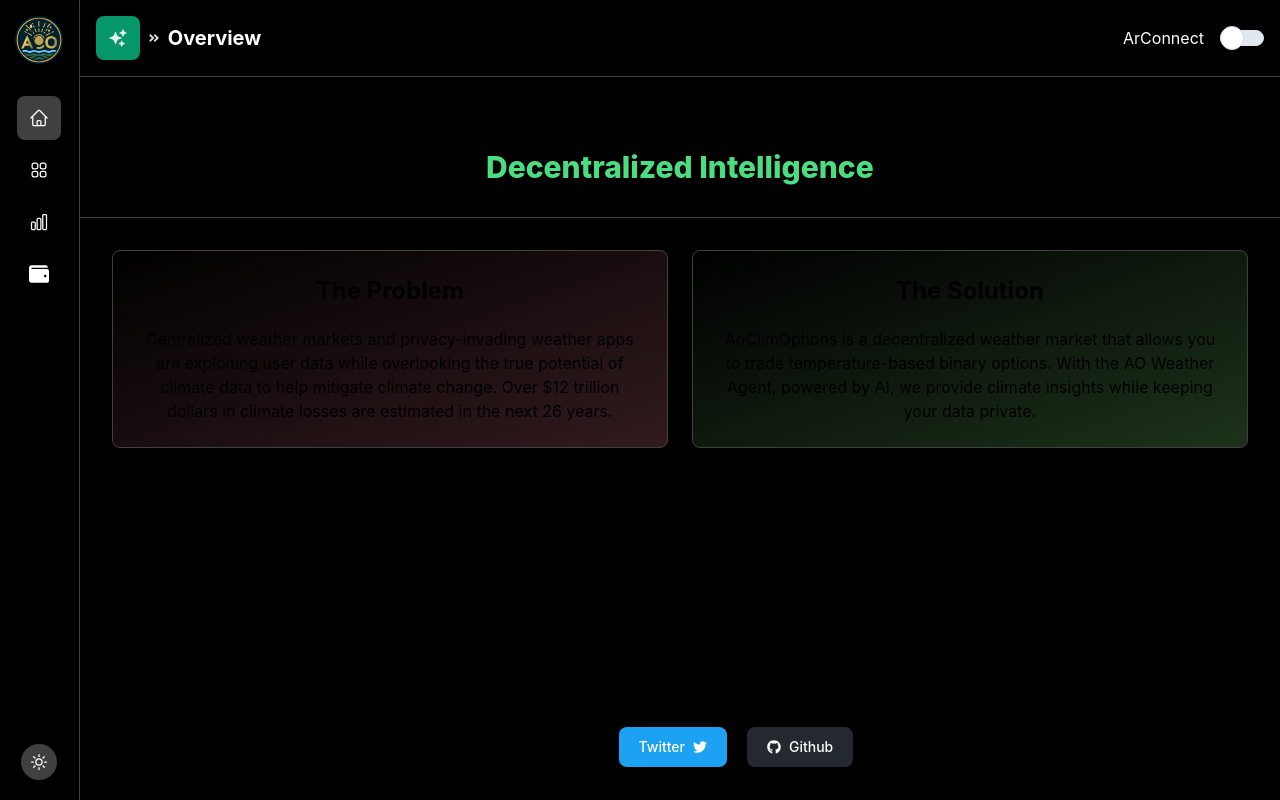
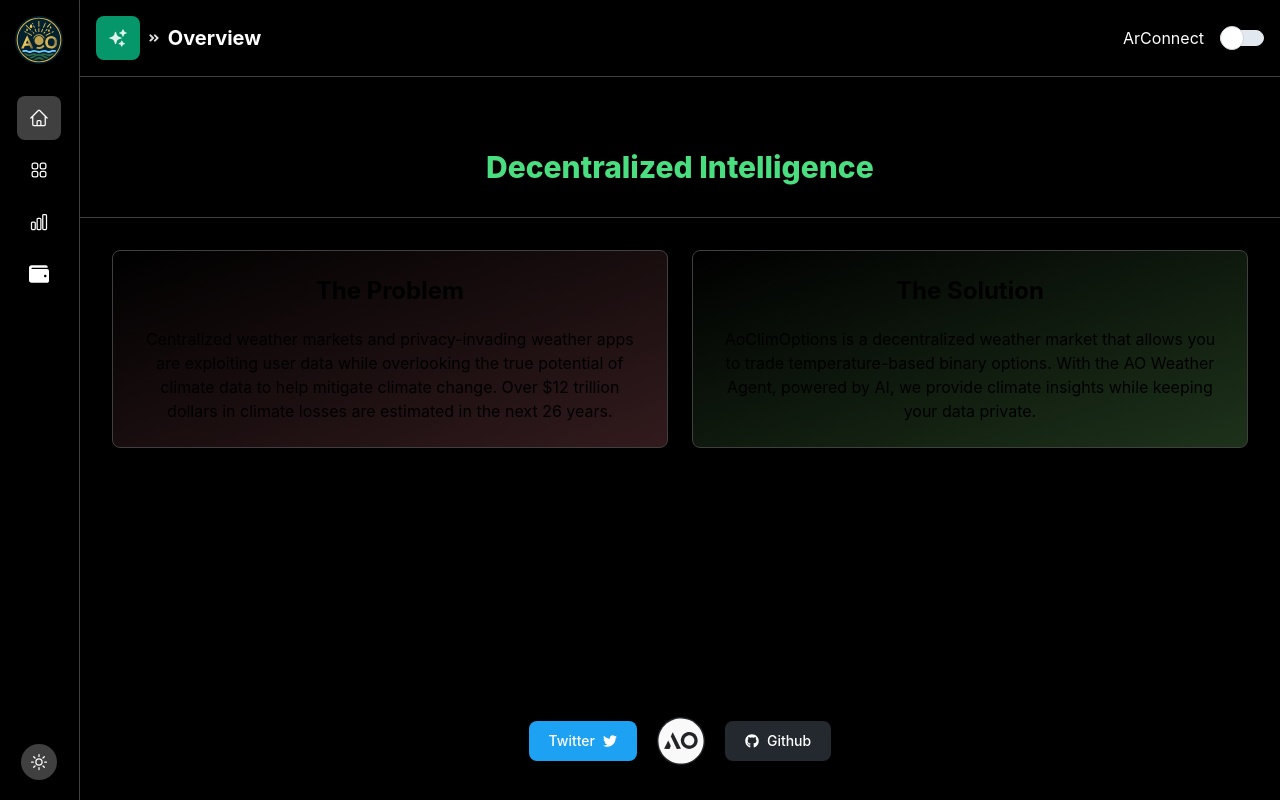
Before and after one commit to BrianMburu/ACO, a React (Vite) app: page / in a window 1280 px wide. Built offline with nearby package versions, Linux system fonts and the light colour scheme.

Commit message:
Added AO's logo to the homepage
- Also removed the Location container from the wallet overview.

```diff
--- a/src/components/pages/home/Home.tsx
+++ b/src/components/pages/home/Home.tsx
@@ -44,23 +44,31 @@ function Home() {
 
                     </div>
                 </div>
-                <div className="flex justify-center space-x-5 p-6">
-                    <div className="text-xl font-bold text-center flex flex-col justify-center py-2.5">
-                        AOC DAO
-                    </div>
+                <div className="flex items-center justify-center space-x-5 p-6">
+                    <div>
                         <a type="button" className="text-white bg-[#1da1f2] hover:bg-[#1da1f2]/90 focus:ring-4
                         focus:outline-none focus:ring-[#1da1f2]/50 font-medium rounded-lg text-sm px-5 py-2.5 text-center
-                        inline-flex items-center dark:focus:ring-[#1da1f2]/55 me-2 mb-2" href="https://x.com/NotusOptions">
+                        inline-flex items-center dark:focus:ring-[#1da1f2]/55" href="https://x.com/NotusOptions">
                             Twitter
                             <FaTwitter className="w-3.5 h-3.5 text-white ml-2" />
                         </a>
+                    </div>
+                    <div className="text-xl font-bold text-center flex flex-col justify-center py-2.5">
+                        <a href="https://ao.arweave.dev/">
+                            <img className="h-12 w-12" src='AO.svg' alt='ACO logo' />
+                        </a>
+                    </div>
+
+                    <div>
                         <a type="button" className="text-white bg-[#24292F] hover:bg-[#24292F]/90 focus:ring-4
                         focus:outline-none focus:ring-[#24292F]/50 font-medium rounded-lg text-sm px-5 py-2.5 text-center
-                        inline-flex items-center dark:focus:ring-gray-500 dark:hover:bg-[#050708]/30 me-2 mb-2"
+                        inline-flex items-center dark:focus:ring-gray-500 dark:hover:bg-[#050708]/30"
                             href="https://github.com/BrianMburu/ACO">
                             <FaGithub className="w-3.5 h-3.5 text-white me-2" />
                             Github
                         </a>
+                    </div>
+
                 </div>
             </div>
         </div>
--- a/src/components/pages/walletOverview/WalletOverview.tsx
+++ b/src/components/pages/walletOverview/WalletOverview.tsx
@@ -24,10 +24,10 @@ const OverviewSection: React.FC<{ aocBalance: number, wallet: string }> = ({ aoc
             {/* Center Section - Market or Weather Info */}
             <div className="flex flex-col space-y-3 items-start">
                 <div className='flex space-x-4'>
-                    <div className="text-start text-sm">
+                    {/* <div className="text-start text-sm">
                         <p className="text-gray-400">Location</p>
                         <h3 className="text-xs font-semibold ">New York</h3>
-                    </div>
+                    </div> */}
                     <div className="text-start text-sm">
                         <p className="text-gray-400">Market Cap</p>
                         <h3 className="text-xs font-semibold">$843,333,177,777</h3>
```
Also changed, not shown: public/AO.svg (added). Lines whose indentation alone changed are shown as unchanged.
